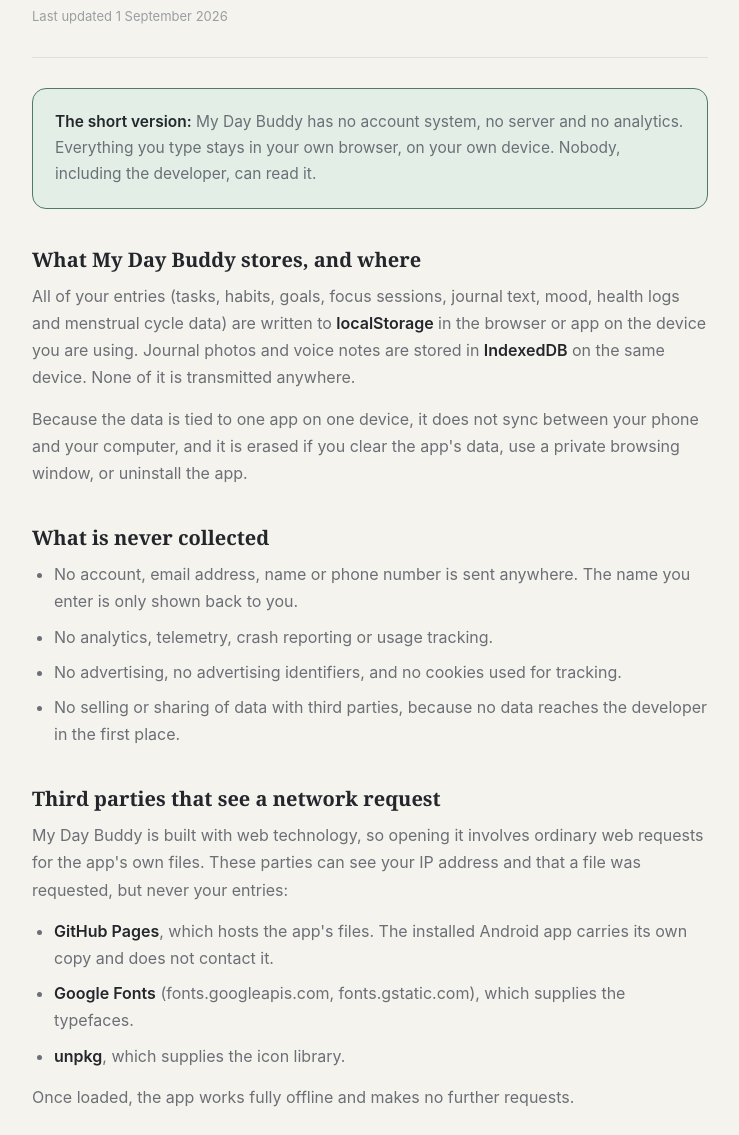
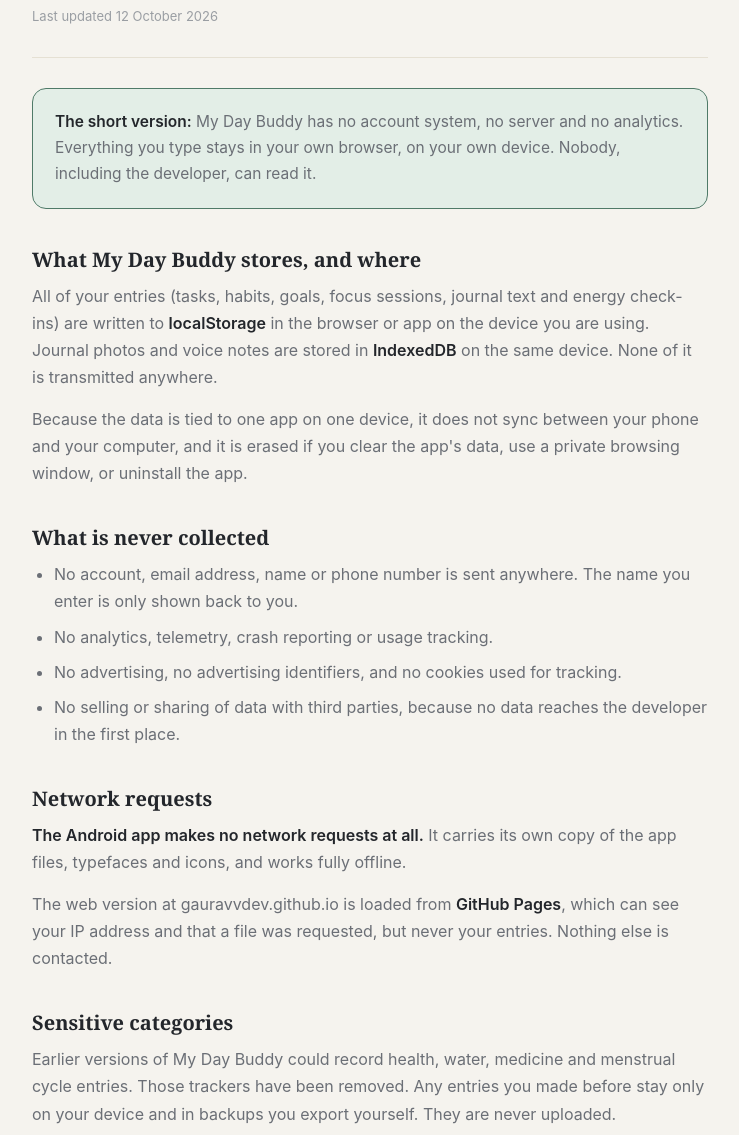
Before and after one commit to GauravvDev/Daybook-app-, a plain HTML site: page privacy.html in a window 1280 px wide. Shown: the part 165-1300 px from the top of the page, without its empty margins (270-1009 px from the left). Drawn offline with Linux system fonts and the light colour scheme.

Commit message:
Update privacy policy for 2.0 (no health features, fully offline)

```diff
--- a/privacy.html
+++ b/privacy.html
@@ -56,7 +56,7 @@
 <header>
   <div class="brand"><div class="mark"></div><span>My Day Buddy</span></div>
   <h1>Privacy Policy</h1>
-  <p class="updated">Last updated 1 September 2026</p>
+  <p class="updated">Last updated 12 October 2026</p>
 </header>
 
 <div class="summary">
@@ -64,7 +64,7 @@
 </div>
 
 <h2>What My Day Buddy stores, and where</h2>
-<p>All of your entries (tasks, habits, goals, focus sessions, journal text, mood, health logs and menstrual cycle data) are written to <strong>localStorage</strong> in the browser or app on the device you are using. Journal photos and voice notes are stored in <strong>IndexedDB</strong> on the same device. None of it is transmitted anywhere.</p>
+<p>All of your entries (tasks, habits, goals, focus sessions, journal text and energy check-ins) are written to <strong>localStorage</strong> in the browser or app on the device you are using. Journal photos and voice notes are stored in <strong>IndexedDB</strong> on the same device. None of it is transmitted anywhere.</p>
 <p>Because the data is tied to one app on one device, it does not sync between your phone and your computer, and it is erased if you clear the app's data, use a private browsing window, or uninstall the app.</p>
 
 <h2>What is never collected</h2>
@@ -75,18 +75,12 @@
   <li>No selling or sharing of data with third parties, because no data reaches the developer in the first place.</li>
 </ul>
 
-<h2>Third parties that see a network request</h2>
-<p>My Day Buddy is built with web technology, so opening it involves ordinary web requests for the app's own files. These parties can see your IP address and that a file was requested, but never your entries:</p>
-<ul>
-  <li><strong>GitHub Pages</strong>, which hosts the app's files. The installed Android app carries its own copy and does not contact it.</li>
-  <li><strong>Google Fonts</strong> (fonts.googleapis.com, fonts.gstatic.com), which supplies the typefaces.</li>
-  <li><strong>unpkg</strong>, which supplies the icon library.</li>
-</ul>
-<p>Once loaded, the app works fully offline and makes no further requests.</p>
+<h2>Network requests</h2>
+<p><strong>The Android app makes no network requests at all.</strong> It carries its own copy of the app files, typefaces and icons, and works fully offline.</p>
+<p>The web version at gauravvdev.github.io is loaded from <strong>GitHub Pages</strong>, which can see your IP address and that a file was requested, but never your entries. Nothing else is contacted.</p>
 
 <h2>Sensitive categories</h2>
-<p>My Day Buddy lets you record health-related information, including mood, sleep, medicines and, if you turn it on, menstrual cycle data. This is treated exactly like every other entry: written to your device only, never uploaded, never analysed by anyone but you. Menstrual cycle tracking is <strong>off by default</strong> and can be switched off at any time in Settings.</p>
-<p>My Day Buddy is not a medical device and does not diagnose, treat, cure or prevent any medical condition. Cycle predictions are estimates calculated from your own logged data. They are not a contraceptive method. Please consult a qualified healthcare professional for medical advice.</p>
+<p>Earlier versions of My Day Buddy could record health, water, medicine and menstrual cycle entries. Those trackers have been removed. Any entries you made before stay only on your device and in backups you export yourself. They are never uploaded.</p>
 
 <h2>Permissions the app may ask for</h2>
 <p>All are optional, and My Day Buddy works without any of them. Each is requested only at the moment a feature needs it, and can be withdrawn at any time in your device or browser settings.</p>
```
